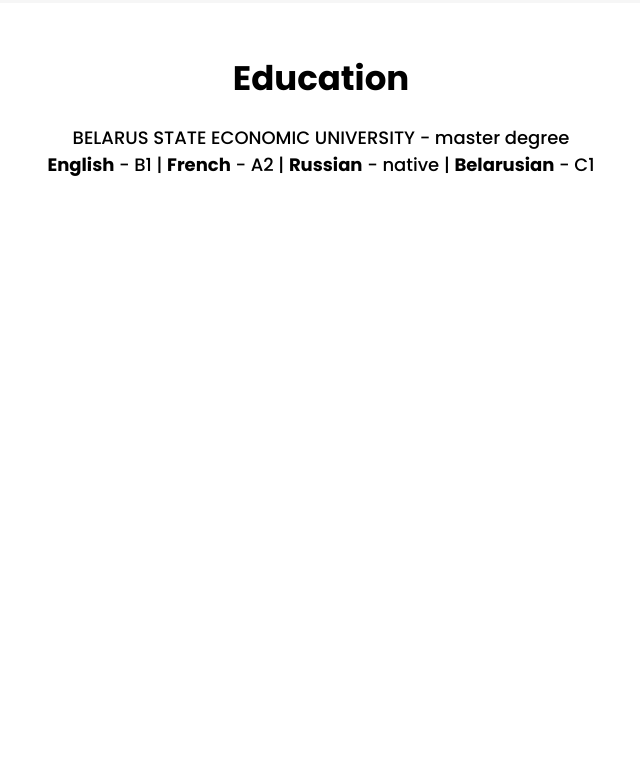
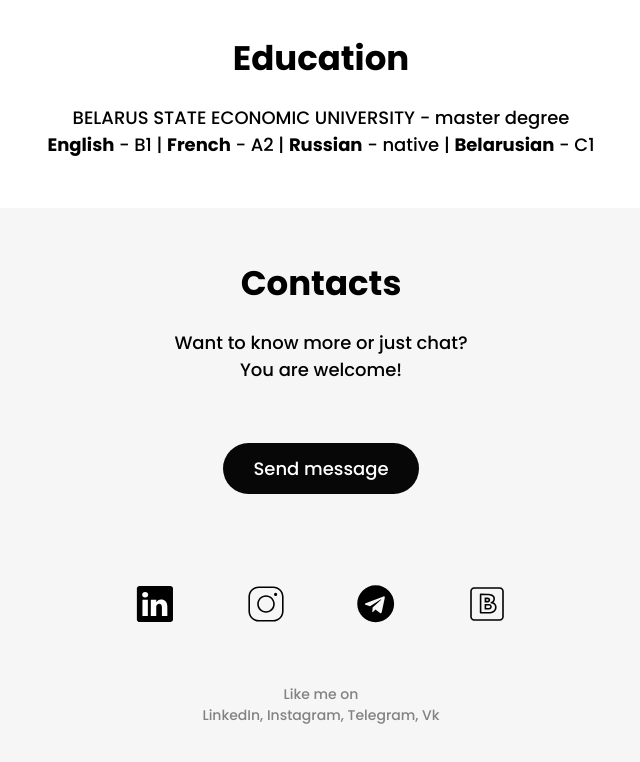
Before and after one commit to kalachyonok/upgreaded-cv, a JavaScript app: page / in a window 1280 px wide. Shown: the part 2657-3419 px from the top of the page, without its empty margins (319-959 px from the left). Before the commit the page ends 2885 px from the top, so only its background shows below. Built offline with nearby package versions, Linux system fonts and the light colour scheme.

Commit message:
create contacts component

```diff
--- a/src/App.js
+++ b/src/App.js
@@ -7,6 +7,7 @@
 import { Skills } from "./Components/Skills";
 import { Portfolio } from "./Components/Portfolio";
 import { Education } from "./Components/Education";
+import { Contacts } from "./Components/Contacts";
 
 function App() {
   return (
@@ -19,6 +20,7 @@
       <Skills />
       <Portfolio />
       <Education />
+      <Contacts />
     </div>
   );
 }
--- /dev/null
+++ b/src/Components/Contacts.js
@@ -0,0 +1,80 @@
+import { ColoredWrapper } from "../Wrappers/ColoredWrapper";
+import { Container } from "../Wrappers/Container";
+import style from "./Contacts.module.css";
+
+export const Contacts = () => {
+  return (
+    <ColoredWrapper>
+      <Container>
+        <div className={style.contacts}>
+          <h2 id="contacts" className={style.header}>
+            Contacts
+          </h2>
+          <div className={style.subtitle}>
+            Want to know more or just chat? You are welcome!
+          </div>
+          <a className={style.btn} href="mailto:olga.calachyowa@yandex.by">
+            Send message
+          </a>
+          <ul className={style.links}>
+            <li>
+              <a
+                href="https://www.linkedin.com/in/olga-kalacheva/"
+                target="_blank"
+                rel="noreferrer"
+              >
+                <img
+                  className={style.item}
+                  src="img/Linkedin.svg"
+                  alt="linkedIn"
+                />
+              </a>
+            </li>
+
+            <li>
+              <a
+                href="https://www.instagram.com/calachyonok/"
+                target="_blank"
+                rel="noreferrer"
+              >
+                <img
+                  className={style.item}
+                  src="img/instagram.svg"
+                  alt="instagram"
+                />
+              </a>
+            </li>
+
+            <li>
+              <a
+                href="https://t.me/calachyonok"
+                target="_blank"
+                rel="noreferrer"
+              >
+                <img
+                  className={style.item}
+                  src="img/Telegram.svg"
+                  alt="telegram"
+                />
+              </a>
+            </li>
+
+            <li>
+              <a
+                href="https://vk.com/id95509983"
+                target="_blank"
+                rel="noreferrer"
+              >
+                <img className={style.item} src="img/вконтакте.svg" alt="vk" />
+              </a>
+            </li>
+          </ul>
+          <div className={style.info}>
+            <p>Like me on</p>
+            <p>LinkedIn, Instagram, Telegram, Vk</p>
+          </div>
+        </div>
+      </Container>
+    </ColoredWrapper>
+  );
+};
--- /dev/null
+++ b/src/Components/Contacts.module.css
@@ -0,0 +1,80 @@
+.contacts {
+  width: 100%;
+
+  display: flex;
+  flex-direction: column;
+  align-items: center;
+}
+
+.header {
+  font-size: 3.4rem;
+  text-align: center;
+  margin-top: 50px;
+}
+
+.subtitle {
+  display: flex;
+  max-width: 300px;
+  font-size: 1.8rem;
+  text-align: center;
+
+  margin-top: 20px;
+  margin-bottom: 20px;
+}
+
+.btn {
+  display: inline-block;
+  font-size: 1.8rem;
+  color: #fff;
+  background-color: #070707;
+  text-decoration: none;
+  border-radius: 30px;
+  padding: 12px 30px;
+
+  cursor: pointer;
+
+  margin-top: 40px;
+}
+
+.links {
+  display: flex;
+
+  margin-top: 90px;
+  width: 40%;
+  justify-content: space-between;
+
+  padding-left: 0;
+}
+
+.item {
+  width: 40px;
+  height: 40px;
+}
+
+.info {
+  font-size: 1.4rem;
+  color: #828282;
+
+  margin-top: 45px;
+  margin-bottom: 50px;
+  text-align: center;
+}
+
+p {
+  margin: 0px 0px;
+}
+
+@media (max-width: 500px) {
+  .links {
+    flex-direction: column;
+    align-items: center;
+  }
+
+  .item {
+    margin-bottom: 40px;
+  }
+
+  .info {
+    font-size: 1.8rem;
+  }
+}
```
